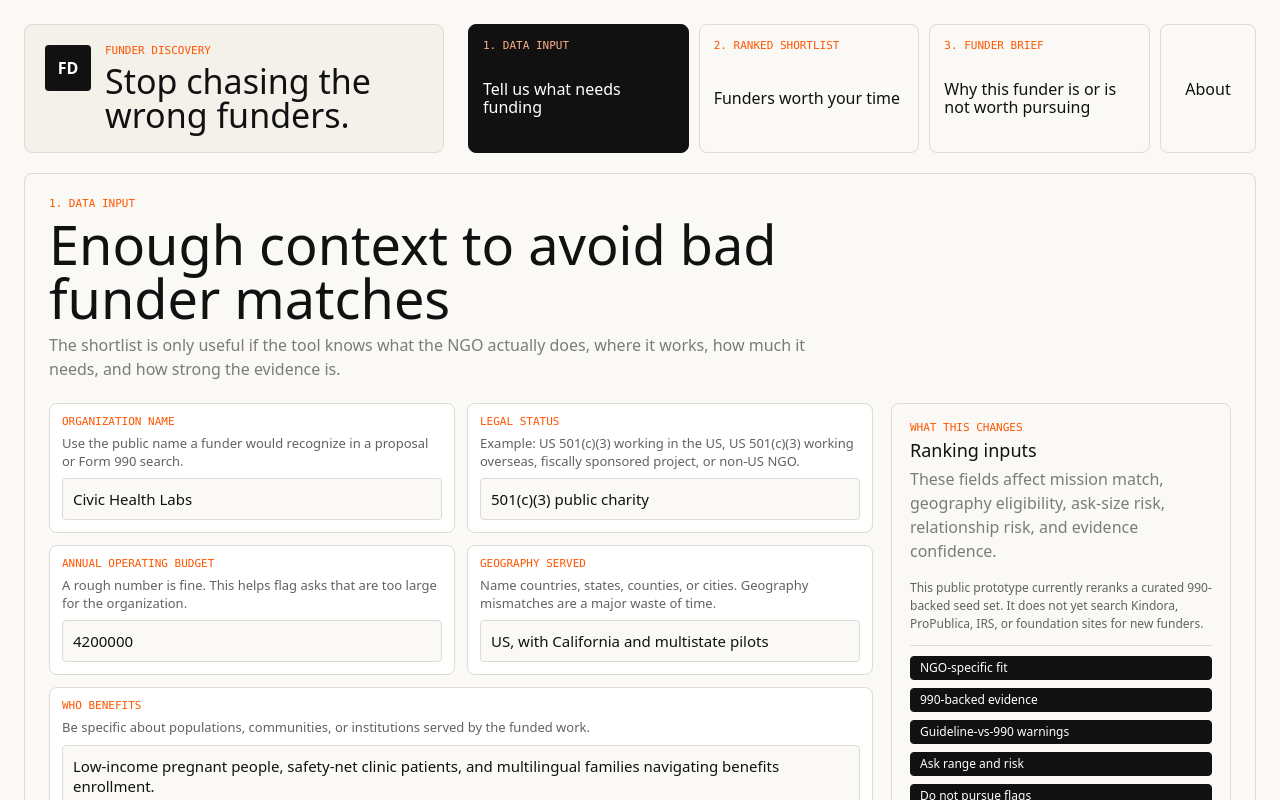
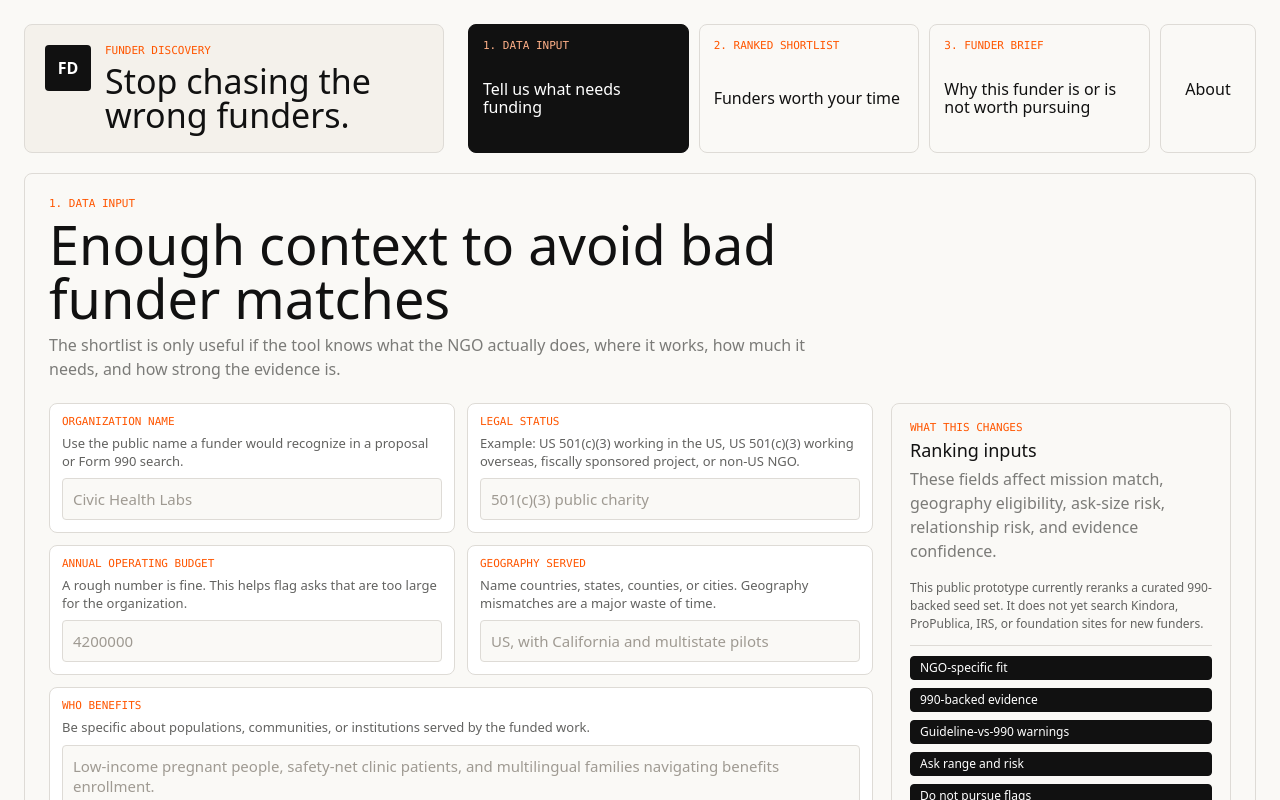
Before and after one commit to wayanvota/funder-discovery, a React (Vite) app: page / in a window 1280 px wide. Shown: the top 800 px of the page. Built offline with nearby package versions, Linux system fonts and the light colour scheme.

Commit message:
Use placeholders for intake examples

```diff
--- a/src/main.jsx
+++ b/src/main.jsx
@@ -111,8 +111,10 @@ const intakeFields = [
   }
 ];
 
+const emptyProfile = Object.fromEntries(intakeFields.map((field) => [field.field, ""]));
+
 function App() {
-  const [profile, setProfile] = useState(organization);
+  const [profile, setProfile] = useState(emptyProfile);
   const [page, setPage] = useState("intake");
   const [selectedId, setSelectedId] = useState("chcf");
   const [query, setQuery] = useState("");
@@ -160,9 +162,11 @@ function App() {
     }));
 
   function updateProfile(field, value) {
+    const normalizedValue =
+      ["askAmount", "annualBudget"].includes(field) && value !== "" ? Number(value) : value;
     setProfile((current) => ({
       ...current,
-      [field]: ["askAmount", "annualBudget"].includes(field) ? Number(value) : value
+      [field]: normalizedValue
     }));
   }
 
@@ -314,6 +318,7 @@ function IntakePage({ buckets, onContinue, profile, updateProfile }) {
 function IntakeField({ config, profile, updateProfile }) {
   const value = profile[config.field] ?? "";
   const id = `field-${config.field}`;
+  const placeholder = String(organization[config.field] ?? "");
   return (
     <label className="field-block" htmlFor={id}>
       <span>{config.label}</span>
@@ -321,6 +326,7 @@ function IntakeField({ config, profile, updateProfile }) {
       {config.multiline ? (
         <textarea
           id={id}
+          placeholder={placeholder}
           value={value}
           onChange={(event) => updateProfile(config.field, event.target.value)}
         />
@@ -329,6 +335,7 @@ function IntakeField({ config, profile, updateProfile }) {
           id={id}
           min={config.type === "number" ? "0" : undefined}
           step={config.type === "number" ? "5000" : undefined}
+          placeholder={placeholder}
           type={config.type ?? "text"}
           value={value}
           onChange={(event) => updateProfile(config.field, event.target.value)}
@@ -356,7 +363,7 @@ function ShortlistPage({
       <header className="topbar split">
         <div>
           <p className="section-label">2. Funders worth your time</p>
-          <h2>Ranked shortlist for {profile.name}</h2>
+          <h2>Ranked shortlist for {profile.name || "your NGO"}</h2>
           <p>
             Pick a funder to build the brief. The highlighted row is the funder
             currently selected for Page 3.
--- a/src/styles.css
+++ b/src/styles.css
@@ -214,6 +214,12 @@ button:active,
   font-family: Saans, "Saans Fallback", ui-sans-serif, system-ui, -apple-system, BlinkMacSystemFont, "Segoe UI", sans-serif;
   font-size: 15px;
   line-height: 1.35;
+}
+
+.field-block input::placeholder,
+.field-block textarea::placeholder {
+  color: #9f9a92;
+  opacity: 1;
 }
 
 .field-block textarea {
```
